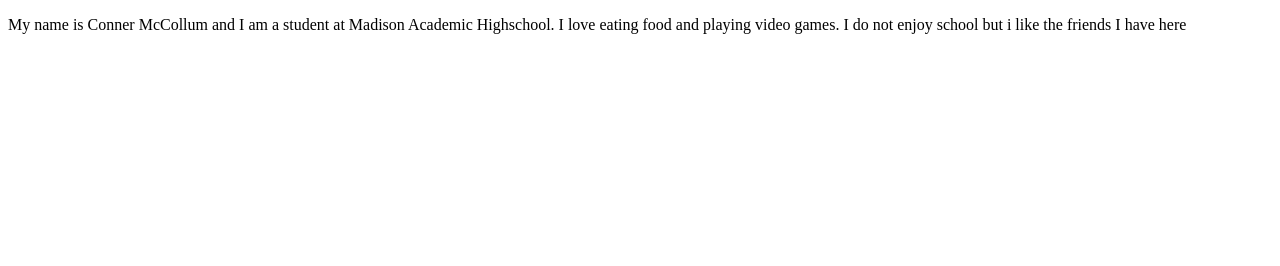
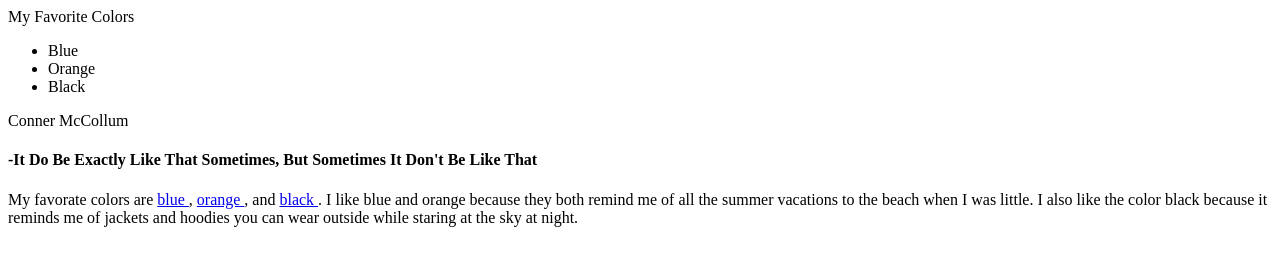
Before and after one commit to rauyazan/connermccollum, a plain HTML site: page index.html in a window 1280 px wide. Drawn offline with Linux system fonts and the light colour scheme.

Commit message:
Just added some more stuff

```diff
--- a/index.html
+++ b/index.html
@@ -1,18 +1,49 @@
 <!DOCTYPE html>
 <html>
 
+
 <head>
 
+
 <title> Conner McCollum </title>
+
 
 </head>
 
 
+
 <body>
 
-              <p> My name is Conner McCollum and I am a student at Madison Academic Highschool. I love eating food and playing video games. I do not enjoy school but i like the friends I have here </p>
+  <div class= "container"
 
+  <div class= "nav"
+
+  <h2>My Favorite Colors</h2>
+
+  <ul>
+    <li>Blue</li>
+      <li>Orange</li>
+        <li>Black</li>
+  </ul>
+
+  </div>
+
+
+<div class= "main"
+
+  <h1>Conner McCollum</h1>
+  <h4>-It Do Be Exactly Like That Sometimes, But Sometimes It Don't Be Like That</h4>
+  <p> My favorate colors are <a href="https://goo.gl/images/vgz4x6">blue </a>, <a href="https://goo.gl/images/Fx9om7">orange </a>, and <a href="https://goo.gl/images/iFSbUE">black </a>.
+    I like blue and orange because they both remind me of all the summer vacations to the beach when I was little.
+    I also like the color black because it reminds me of jackets and hoodies you can wear outside while staring at the sky at night.</p>
+
+</div>
+
+
+
+</div>
 </body>
 
 
+
 </html>
```
Also changed, not shown: Black.html (added), Blue.html (added), Orange.html (added). Lines whose indentation alone changed are shown as unchanged.
